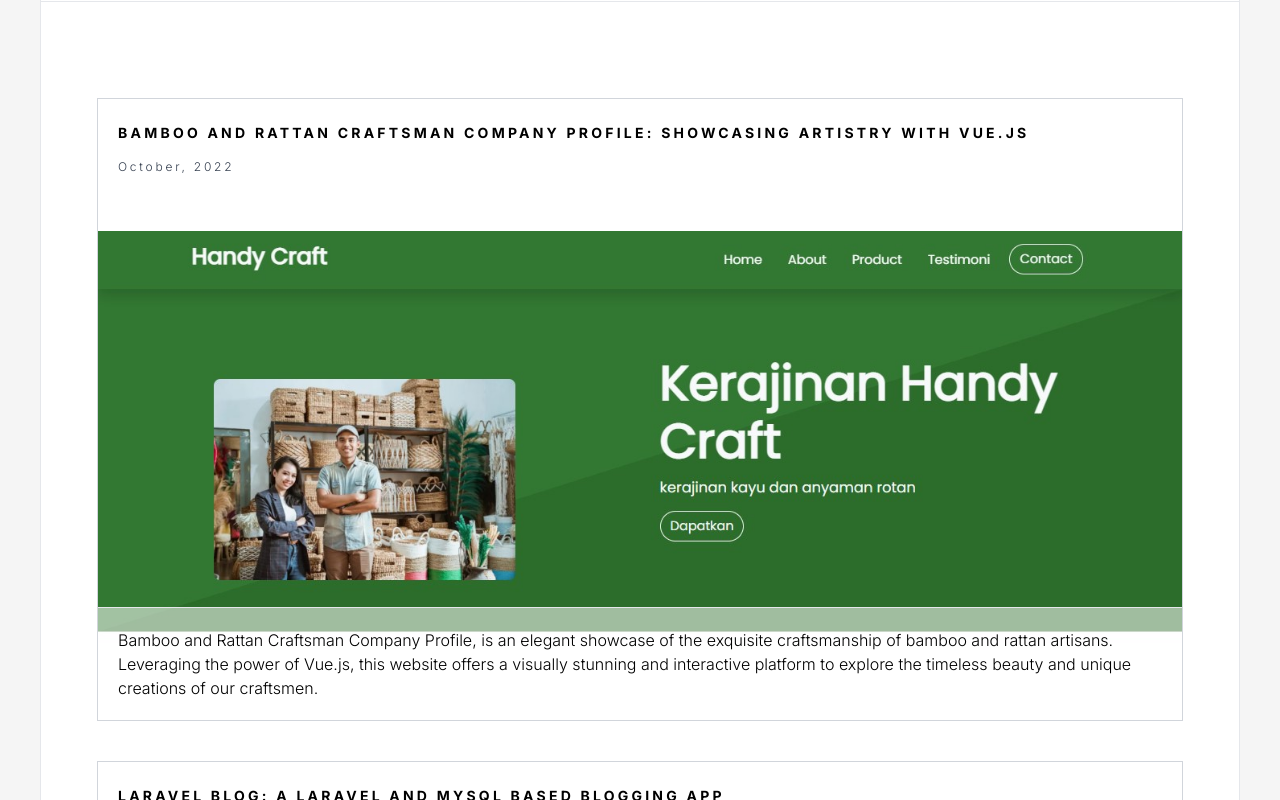
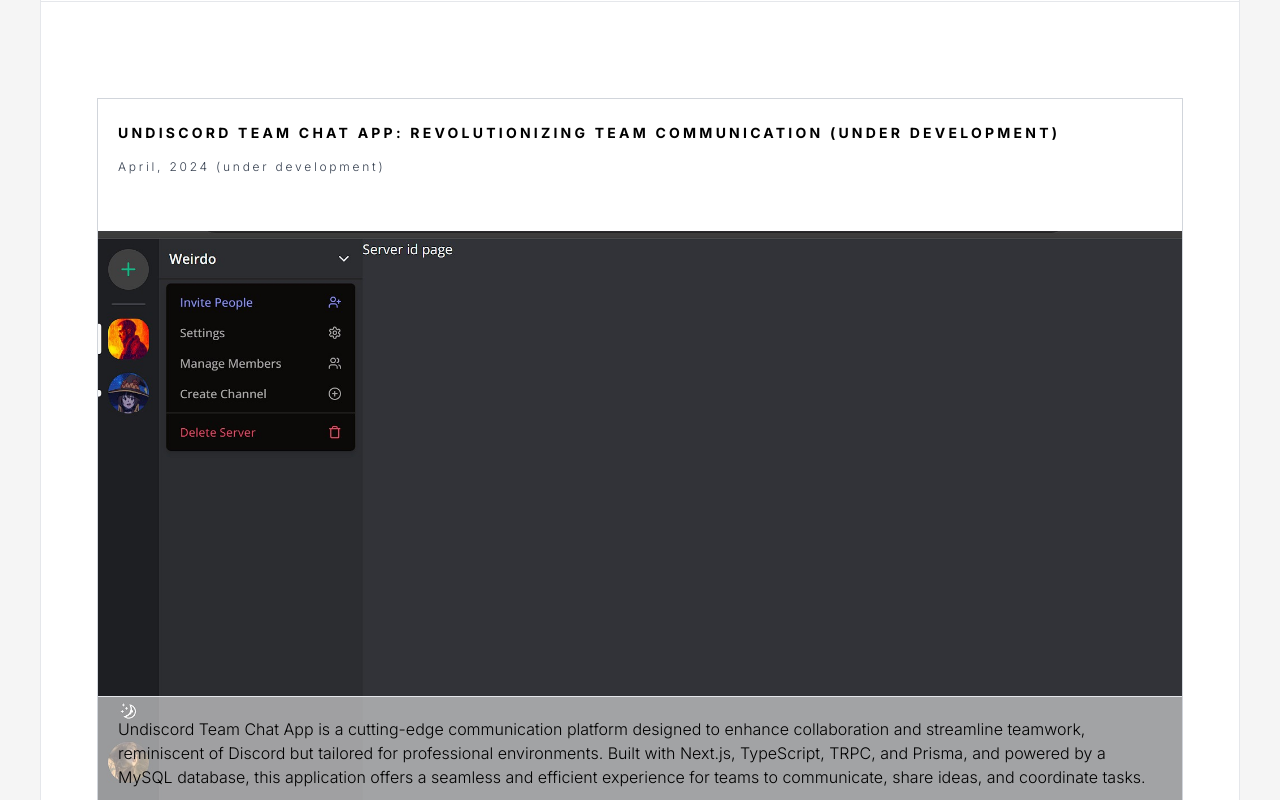
Before and after one commit to IrfanNha/irfan-nha, a Next.js app: page /projects in a window 1280 px wide. Shown: the part 300-1100 px from the top of the page. Built offline with nearby package versions, Linux system fonts and the light colour scheme.

Commit message:
add new project

```diff
--- a/app/components/project/projectComponent.tsx
+++ b/app/components/project/projectComponent.tsx
@@ -3,6 +3,14 @@
 import Link from "next/link";
 
 const projects = [
+	{
+		title: "Undiscord Team Chat App: Revolutionizing Team Communication (under development)",
+		date: "April, 2024 (under development)",
+		link: "/projects/undiscord",
+		image: "undiscord.jpg",
+		description:
+			"Undiscord Team Chat App is a cutting-edge communication platform designed to enhance collaboration and streamline teamwork, reminiscent of Discord but tailored for professional environments. Built with Next.js, TypeScript, TRPC, and Prisma, and powered by a MySQL database, this application offers a seamless and efficient experience for teams to communicate, share ideas, and coordinate tasks.",
+	},
 	{
 		title: "Bamboo and Rattan Craftsman Company Profile: Showcasing Artistry with Vue.js",
 		date: "October, 2022",
```
Also changed, not shown: public/projects/1709005803159.jpeg (deleted), public/projects/undiscord.jpg (added).
